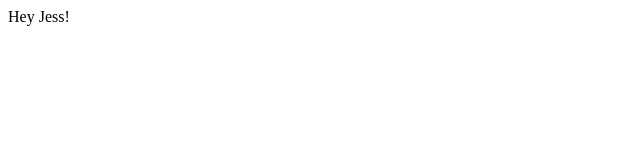
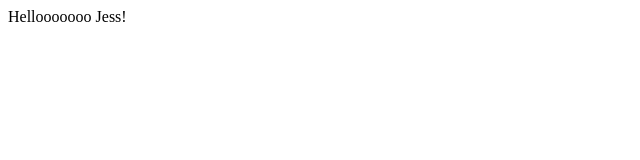
Before and after one commit to jsdelivrbot/theopalescent, a plain HTML site: page index.html in a window 1280 px wide. Shown: the full height of the page, 0-640 px from the left. Drawn offline with Linux system fonts and the light colour scheme.

Commit message:
Update index.html

```diff
--- a/index.html
+++ b/index.html
@@ -1,6 +1,6 @@
 <html>
   <head></head>
   <body>
-    Hey Jess!
+    Hellooooooo Jess!
   </body>
 </html
```
